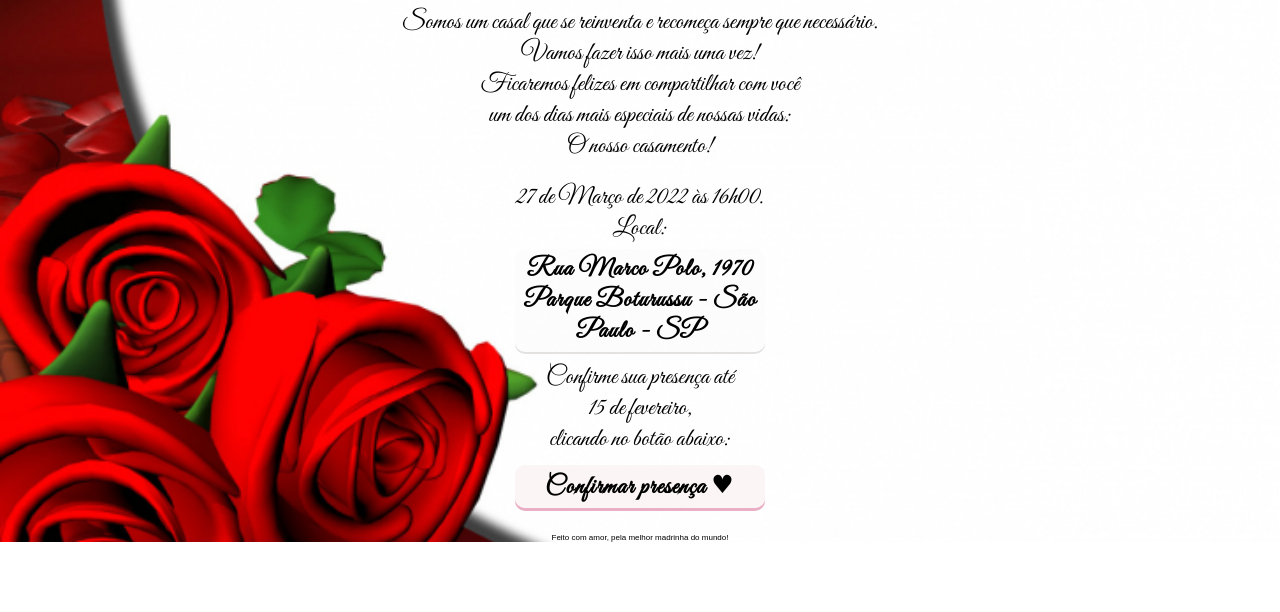
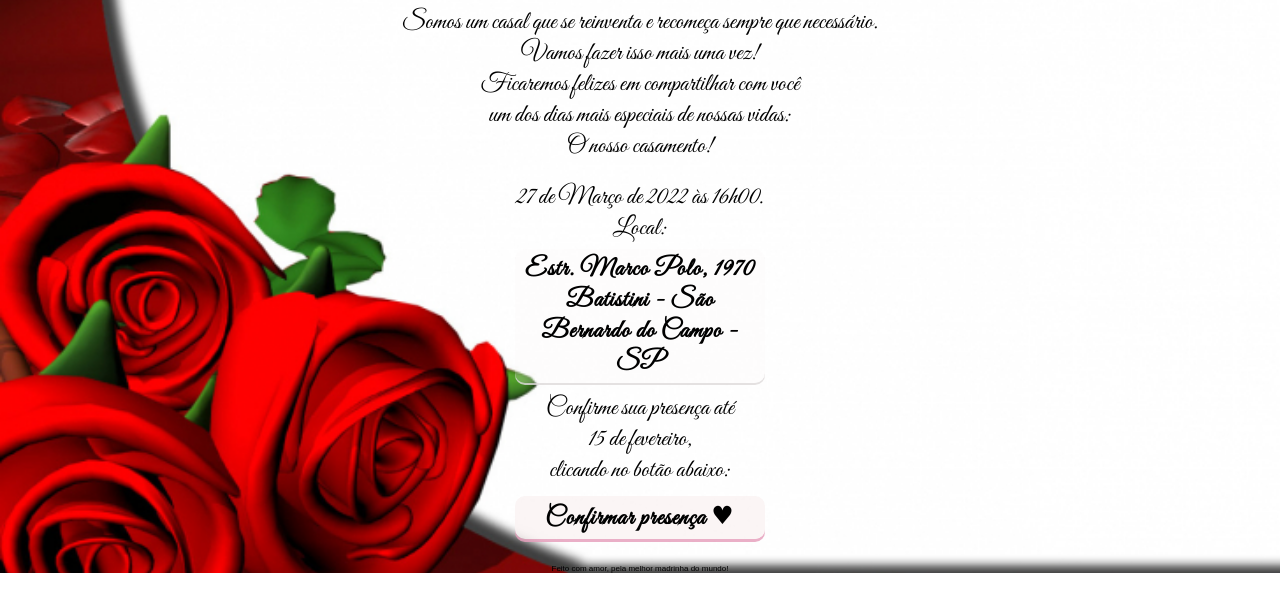
Before and after one commit to oliveiransara/convite-casamento, a plain HTML site: page index.html in a window 1280 px wide. Shown: the part 140-752 px from the top of the page. Drawn offline with Linux system fonts and the light colour scheme.

Commit message:
atualizado endereço no arquivo index.html

```diff
--- a/index.html
+++ b/index.html
@@ -25,8 +25,8 @@
 
                 <div class="quando-onde">
                  <p class="data">27 de Março de 2022 às 16h00.</p>
-                 <p>Local: <br> <button class="button button1"><a class="local" href="https://goo.gl/maps/8UVSJ9AkctFTyVz6A" target="_blank">Rua Marco Polo, 1970 <br>
-                  Parque Boturussu - São Paulo - SP</a></button></p>
+                 <p>Local: <br> <button class="button button1"><a class="local" href="https://goo.gl/maps/8UVSJ9AkctFTyVz6A" target="_blank">Estr. Marco Polo, 1970 <br>
+                  Batistini - São Bernardo do Campo - SP</a></button></p>
           </div>
           <div class="confirmar-pres">
                 <p>Confirme sua presença até<br> 15 de fevereiro, <br> clicando no botão abaixo: </p>
```
